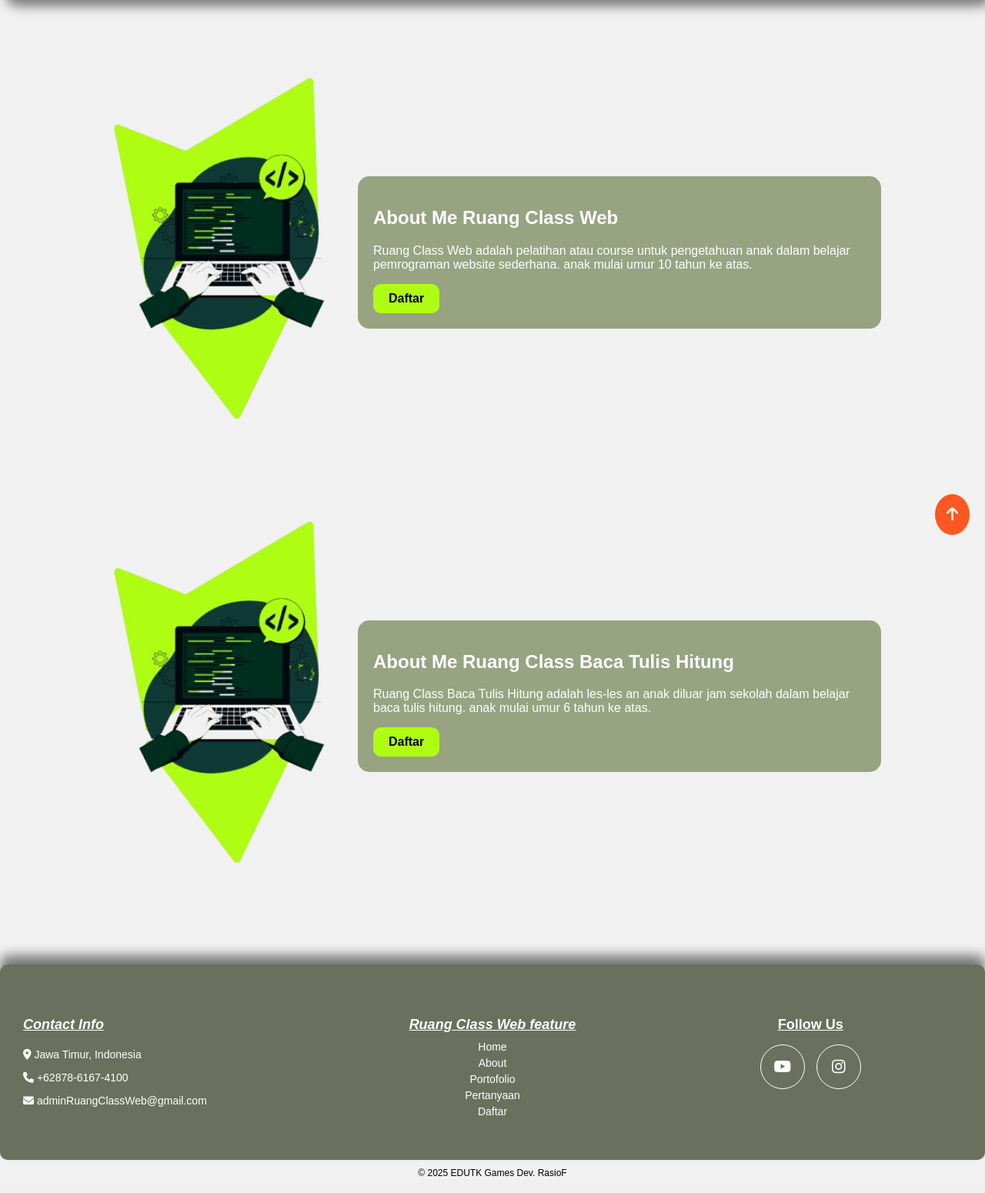
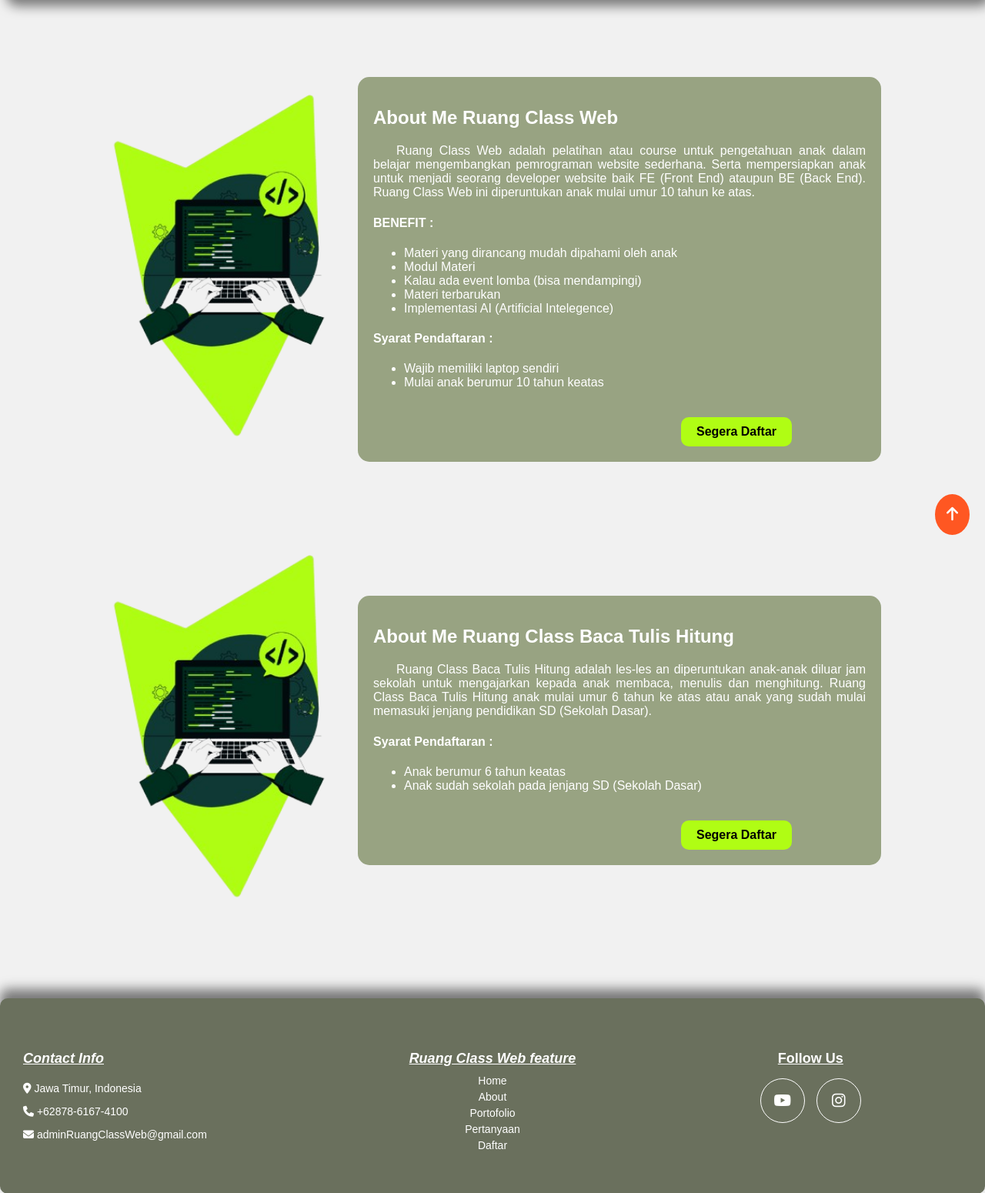
Before and after one commit to Rasio09/Ruang-Class-Web, a PHP site: page /about-me.php in a window 1280 px wide. Shown: the part 85-1635 px from the top of the page at 77% size. Before the commit the page ends 1613 px from the top, so only its background shows below. Run offline with PHP 8.4, Linux system fonts and the light colour scheme.

Commit message:
update halaman about me END

```diff
--- a/about-me.php
+++ b/about-me.php
@@ -14,8 +14,21 @@ require("header.php");
         </div>
         <div class="text-container">
             <h2>About Me Ruang Class Web</h2>
-            <p>Ruang Class Web adalah pelatihan atau course untuk pengetahuan anak dalam belajar pemrograman website sederhana. anak mulai umur 10 tahun ke atas.</p>
-            <a href="daftar.php" class="contact-btn">Daftar</a>
+            <p style="text-align:justify; text-indent: 30px;">Ruang Class Web adalah pelatihan atau course untuk pengetahuan anak dalam belajar mengembangkan pemrograman website sederhana. Serta mempersiapkan anak untuk menjadi seorang developer website baik FE (Front End) ataupun BE (Back End). Ruang Class Web ini diperuntukan anak mulai umur 10 tahun ke atas.</p>
+            <h4>BENEFIT : </h4>
+            <ul>
+                <li>Materi yang dirancang mudah dipahami oleh anak</li>
+                <li>Modul Materi</li>
+                <li>Kalau ada event lomba (bisa mendampingi)</li>
+                <li>Materi terbarukan</li>
+                <li>Implementasi AI (Artificial Intelegence)</li>
+            </ul>
+            <h4>Syarat Pendaftaran :</h4>
+            <ul>
+                <li>Wajib memiliki laptop sendiri</li>
+                <li>Mulai anak berumur 10 tahun keatas</li>
+            </ul>
+            <a href="daftar.php" class="contact-btn" style="margin-top: 20px; margin-left: 400px;">Segera Daftar</a>
         </div>
     </div>
 
@@ -25,8 +38,13 @@ require("header.php");
         </div>
         <div class="text-container">
             <h2>About Me Ruang Class Baca Tulis Hitung</h2>
-            <p>Ruang Class Baca Tulis Hitung adalah les-les an anak diluar jam sekolah dalam belajar baca tulis hitung. anak mulai umur 6 tahun ke atas.</p>
-            <a href="daftar.php" class="contact-btn">Daftar</a>
+            <p style="text-align:justify; text-indent: 30px;">Ruang Class Baca Tulis Hitung adalah les-les an diperuntukan anak-anak diluar jam sekolah untuk mengajarkan kepada anak membaca, menulis dan menghitung. Ruang Class Baca Tulis Hitung anak mulai umur 6 tahun ke atas atau anak yang sudah mulai memasuki jenjang pendidikan SD (Sekolah Dasar).</p>
+            <h4>Syarat Pendaftaran :</h4>
+            <ul>
+                <li>Anak berumur 6 tahun keatas</li>
+                <li>Anak sudah sekolah pada jenjang SD (Sekolah Dasar)</li>
+            </ul>
+            <a href="daftar.php" class="contact-btn" style="margin-top: 20px; margin-left: 400px;">Segera Daftar</a>
         </div>
     </div>
     <?php
```
